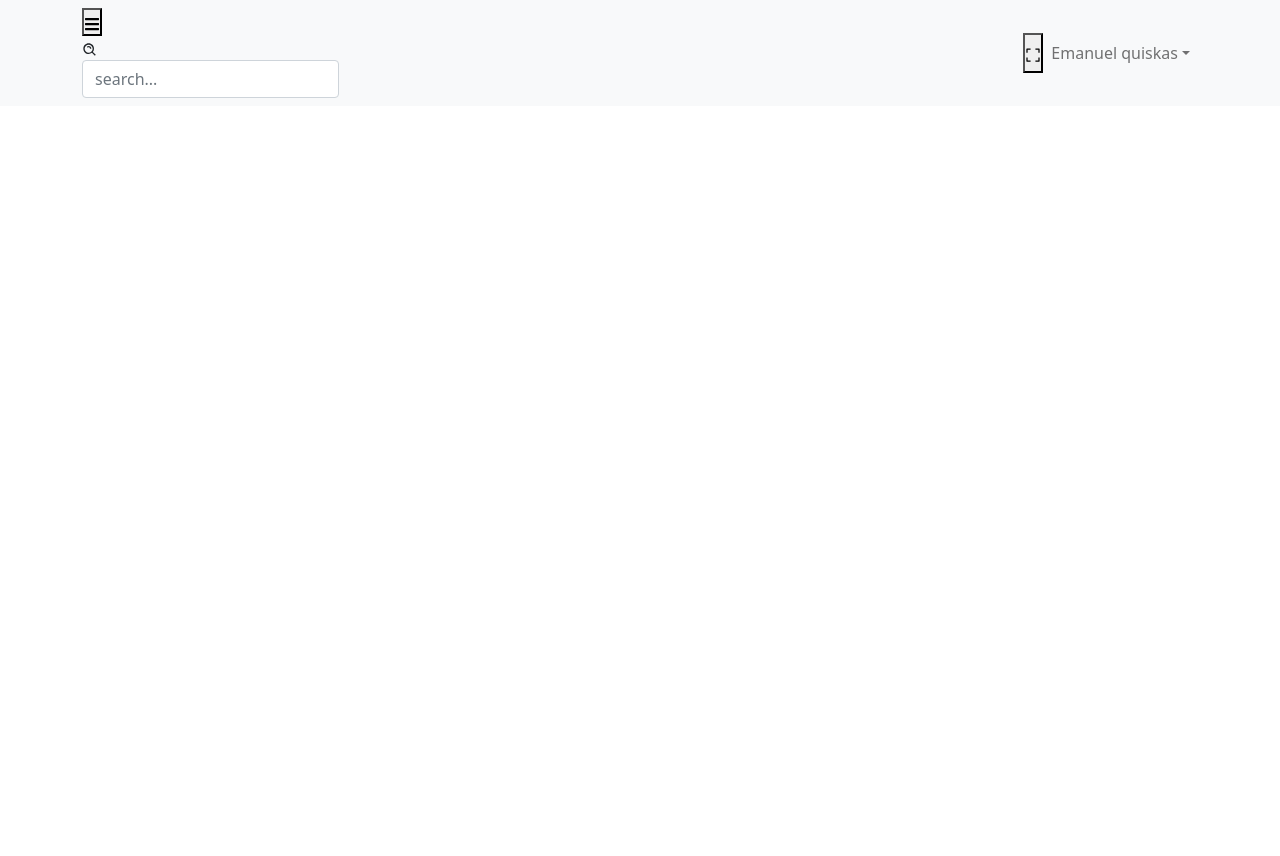
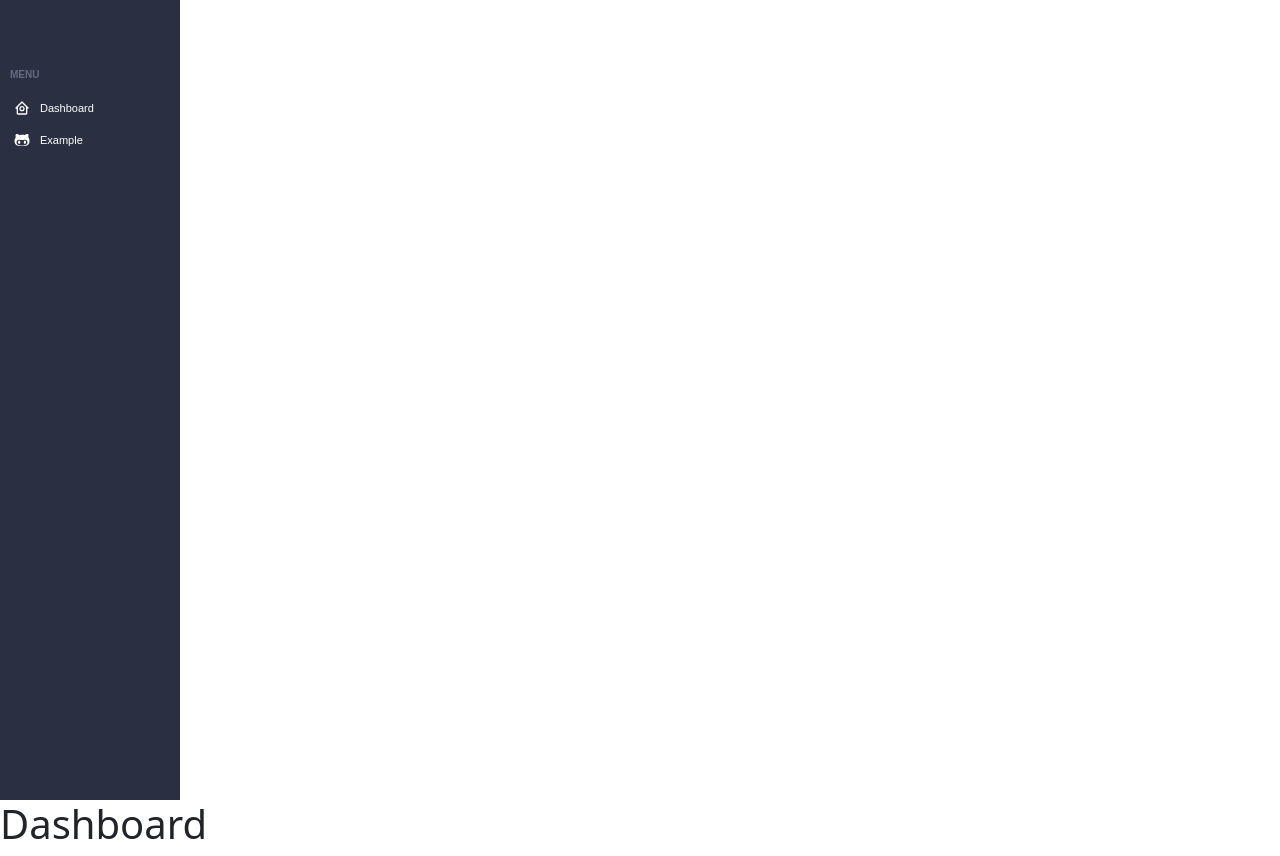
Before and after one commit to fekete1/Tracking-Trade-Project, a Next.js app: page /dashboard in a window 1280 px wide. Before the commit the page ends 800 px from the top, so only its background shows below. Built offline with nearby package versions, Linux system fonts and the light colour scheme.

Commit message:
Estilização sidebar aberta

```diff
--- a/src/components/SideMenu.tsx
+++ b/src/components/SideMenu.tsx
@@ -1,19 +1,48 @@
-import { Nav } from 'react-bootstrap'
 import Link from 'next/link'
 
-import { BiHomeCircle } from 'react-icons/bi'
-import { FaGithubAlt } from 'react-icons/fa'
-import { FaBars } from 'react-icons/fa'
+import { useState } from 'react'
+import { Container } from 'react-bootstrap'
+import { SidebarData } from './SidebarData'
 
-export function SideMenu() {
+export function SideMenu({ children }) {
+    const [sideMenuIsOpen, setSideMenuIsOpen] = useState(false)
+
+    const toggleSideMenu = () => {
+        setSideMenuIsOpen(sideMenuIsOpen => !sideMenuIsOpen)
+    }
+
     return (
         <>
-            <Nav>
+            <div id="sidebar-main-container">
+                <nav className="sidebar">
                     <ul>
+                        <span className="menu-label">menu</span>
+                        {SidebarData.map((item, index) => {
+                            return (
+                                <li key={index} className={item.cName}>
+                                    <Link href={item.path}>
+                                        <a>
+                                            {item.icon}
+                                            <span>{item.title}</span>
+                                        </a>
+                                    </Link>
+                                </li>
+                            )
+                        })}
+                    </ul>
+                </nav>
+                <main className="children">{children}</main>
+            </div>
+        </>
+    )
+}
+
+{
+    /* <ul>
                         <li>
                             <Link href="/dashboard">
                                 <a>
-                                <BiHomeCircle />
+
                                     Dashboard
                                 </a>
                             </Link>
@@ -21,13 +50,10 @@ export function SideMenu() {
                         <li>
                             <Link href="/example">
                                 <a>
-                                <FaGithubAlt />
+
                                     Example
                                 </a>
                             </Link>
                         </li>
-                </ul>
-            </Nav>
-        </>
-    )
+                    </ul> */
 }
--- a/src/components/SidebarData.tsx
+++ b/src/components/SidebarData.tsx
@@ -0,0 +1,17 @@
+import { BiHomeCircle } from 'react-icons/bi'
+import { FaGithubAlt } from 'react-icons/fa'
+
+export const SidebarData = [
+    {
+        path: '/dashboard',
+        title: 'Dashboard',
+        icon: <BiHomeCircle style={{ marginRight: 10 }} />,
+        cName: 'nav-text',
+    },
+    {
+        path: '/example',
+        title: 'Example',
+        icon: <FaGithubAlt style={{ marginRight: 10 }} />,
+        cName: 'nav-text',
+    },
+]
--- a/src/pages/_app.tsx
+++ b/src/pages/_app.tsx
@@ -1,5 +1,9 @@
 import '../styles/globals.scss'
 import '../styles/login.scss'
+import '../styles/dashboard.scss'
+
+import '../styles/sidemenu.scss'
+import '../styles/topmenu.scss'
 
 import 'bootstrap/dist/css/bootstrap.min.css'
 
--- a/src/pages/dashboard.tsx
+++ b/src/pages/dashboard.tsx
@@ -1,5 +1,6 @@
 import type { NextPage } from 'next'
 import Head from 'next/head'
+import { SideMenu } from '../components/SideMenu'
 import { TopMenu } from '../components/TopMenu'
 
 const Dashboard: NextPage = () => {
@@ -8,8 +9,9 @@ const Dashboard: NextPage = () => {
             <Head>
                 <title>Dashboard</title>
             </Head>
-
-            <TopMenu />
+            <SideMenu>
+                <h1> Dashboard</h1>
+            </SideMenu>
         </div>
     )
 }
--- a/src/pages/example.tsx
+++ b/src/pages/example.tsx
@@ -3,7 +3,7 @@ import Head from 'next/head'
 import { Button } from 'react-bootstrap'
 
 import dynamic from 'next/dynamic'
-import { TopMenu } from '../components/TopMenu'
+import { SideMenu } from '../components/SideMenu'
 const Chart = dynamic(() => import('react-apexcharts'), { ssr: false })
 
 const Home: NextPage = () => {
@@ -12,8 +12,9 @@ const Home: NextPage = () => {
             <Head>
                 <title>Homepage</title>
             </Head>
+
+            <SideMenu>
                 <main>
-                <TopMenu />
                     <h1>Hello World</h1>
                 </main>
 
@@ -46,6 +47,7 @@ const Home: NextPage = () => {
                     type="bar"
                     width="500"
                 />
+            </SideMenu>
         </div>
     )
 }
--- a/src/styles/globals.scss
+++ b/src/styles/globals.scss
@@ -10,6 +10,9 @@ body {
 }
 
 a {
-    color: inherit;
     text-decoration: none;
 }
+
+li {
+    list-style-type: none;
+  }
--- /dev/null
+++ b/src/styles/sidemenu.scss
@@ -0,0 +1,48 @@
+$side-menu-color:#2a3042;
+$bg-primary-color: #FFF;
+$bg-auxiliar-color: #f3f3f8;
+
+#sidebar-main-container{
+    margin:0;
+    padding: 0;
+
+    .sidebar{
+        background:$side-menu-color;
+        color: $bg-primary-color;
+        height: 100vh;
+        width: 180px;
+
+        ul {
+            padding-left: 10px;
+            padding-top: 60px;
+
+            .menu-label{
+                font: 600 10px Sans-serif;
+                text-transform: uppercase;
+                color:#656c82;
+
+                display: inline-block;
+                margin-bottom: 10px;
+            }
+
+            li{
+                padding: 4px;
+            }
+
+            li a{
+                color: $bg-primary-color;
+                text-decoration: none;
+
+                span{
+                    font: 500 11px Sans-serif;
+                }
+
+            }
+        }
+    }
+
+}
+
+.children{
+    display:flex;
+}
```
Also changed, not shown: src/styles/topmenu.scss (added). Lines whose indentation alone changed are shown as unchanged.
